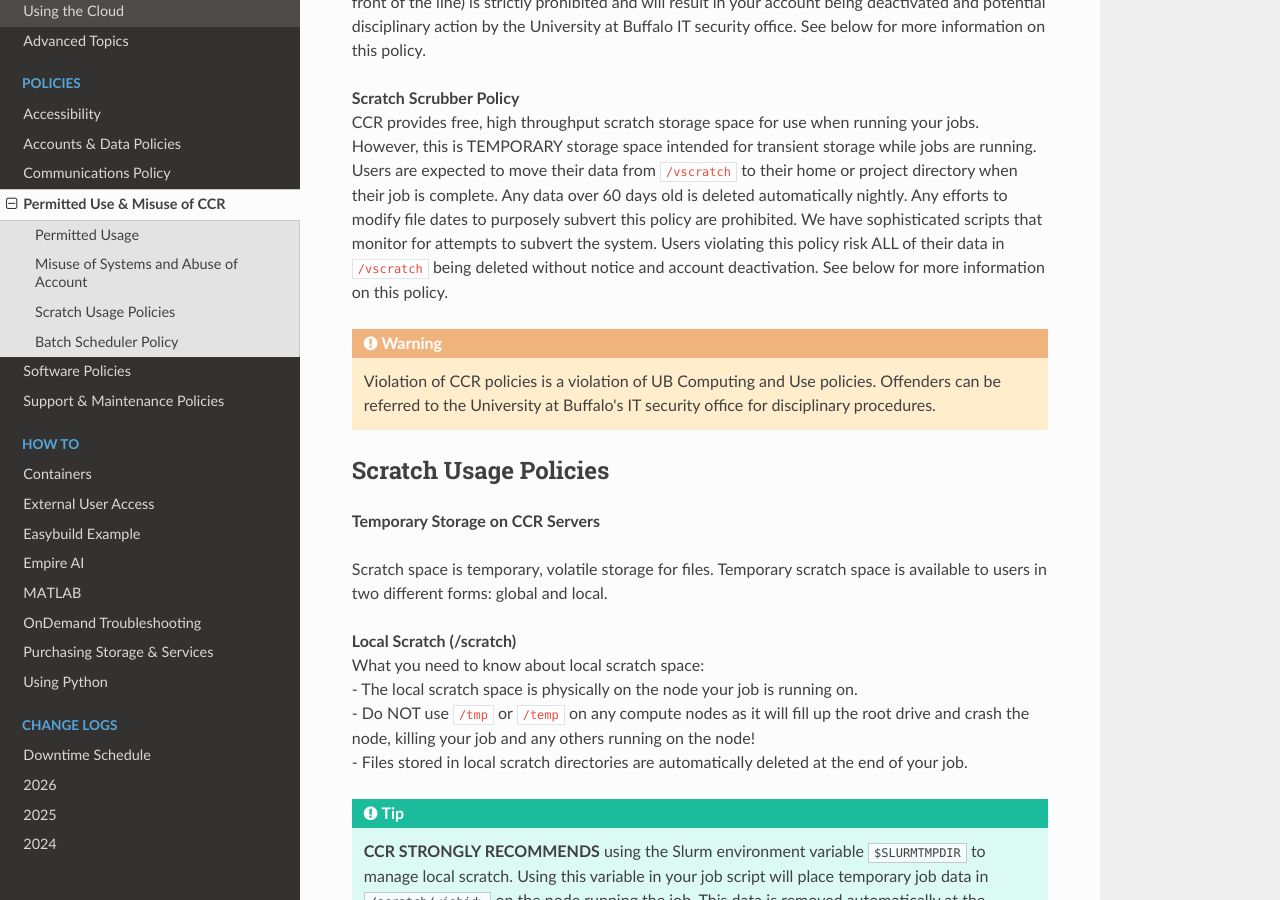
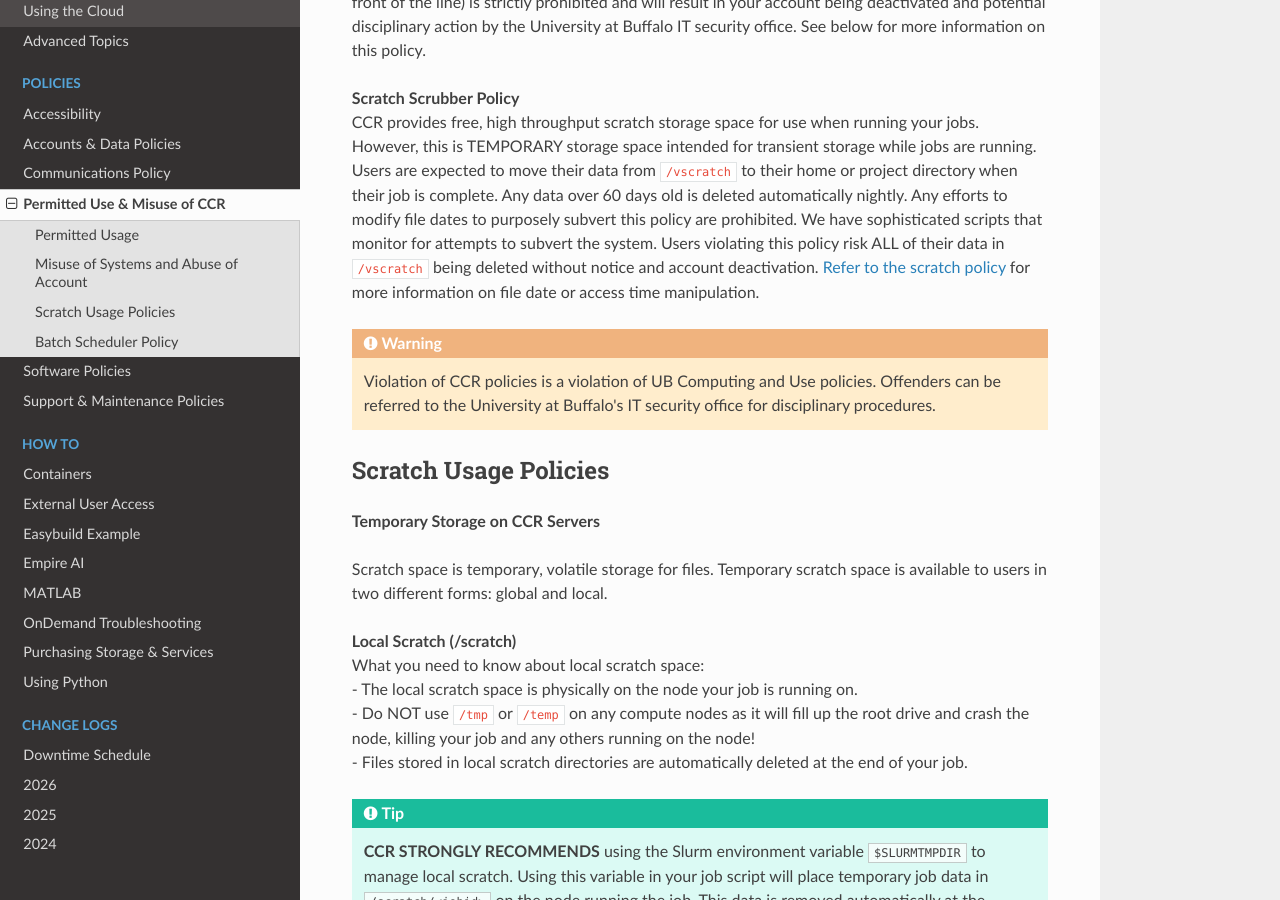
Before and after one commit to ubccr/ccrdocs, an MkDocs documentation site: the page built from pages/policies/misuse.md, in a window 1280 px wide and 900 px high, scrolled down 1419 px. Built offline with MkDocs 1.6.1, drawn with Linux system fonts in a browser that asks for light colours; nearby versions of some CDN libraries.

Commit message:
Update pages/policies/misuse.md
Co-authored-by: Dori Sajdak <djm29@buffalo.edu>

```diff
--- a/pages/policies/misuse.md
+++ b/pages/policies/misuse.md
@@ -33,7 +33,7 @@ CCR offers project storage space for groups to securely share data and can work
 The clusters' batch queuing system is designed to give everyone a fair shot at the highest level of throughput for their jobs.  Attempting to circumvent the queue or fairshare system (i.e. cut to the front of the line) is strictly prohibited and will result in your account being deactivated and potential disciplinary action by the University at Buffalo IT security office. See below for more information on this policy.
 
 **Scratch Scrubber Policy**
-CCR provides free, high throughput scratch storage space for use when running your jobs.  However, this is TEMPORARY storage space intended for transient storage while jobs are running.  Users are expected to move their data from `/vscratch` to their home or project directory when their job is complete.  Any data over 60 days old is deleted automatically nightly.  Any efforts to modify file dates to purposely subvert this policy are prohibited.  We have sophisticated scripts that monitor for attempts to subvert the system.  Users violating this policy risk ALL of their data in `/vscratch` being deleted without notice and account deactivation. See below for more information on this policy.
+CCR provides free, high throughput scratch storage space for use when running your jobs.  However, this is TEMPORARY storage space intended for transient storage while jobs are running.  Users are expected to move their data from `/vscratch` to their home or project directory when their job is complete.  Any data over 60 days old is deleted automatically nightly.  Any efforts to modify file dates to purposely subvert this policy are prohibited.  We have sophisticated scripts that monitor for attempts to subvert the system.  Users violating this policy risk ALL of their data in `/vscratch` being deleted without notice and account deactivation. [Refer to the scratch policy](#touch) for more information on file date or access time manipulation.
 
 
 !!! Warning
```
